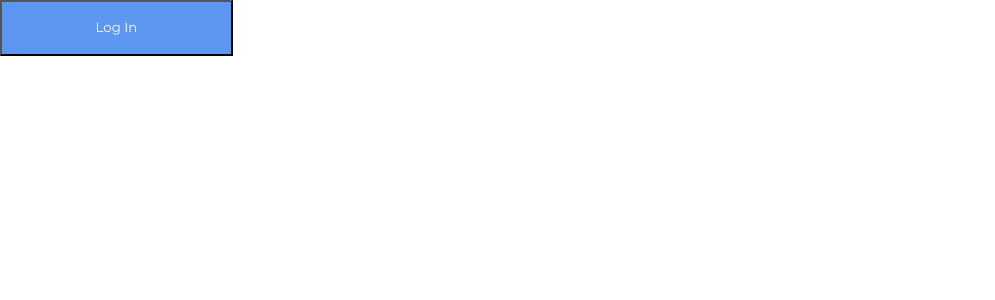
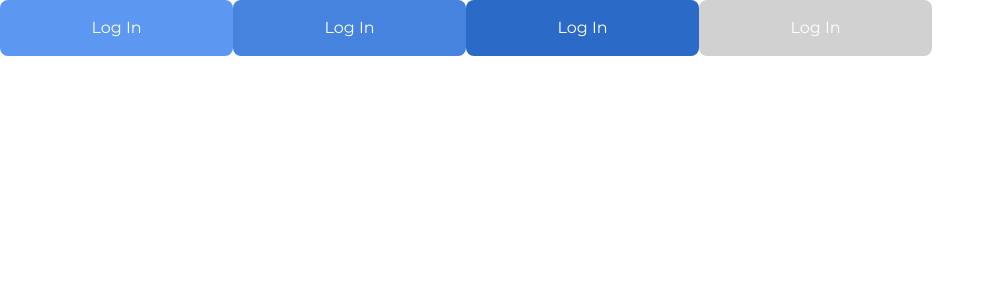
Before and after one commit to maksimov-evgeniy/chat-app, a React (Create React App) app: page / in a window 1280 px wide. Shown: the top 300 px of the page, without its empty margins (0-995 px from the left). Built offline with nearby package versions, Linux system fonts and the light colour scheme.

Commit message:
feat: add button component

```diff
--- a/src/App.tsx
+++ b/src/App.tsx
@@ -8,6 +8,9 @@ function App() {
   return (
     <div className="App">
       <Button buttonText="Log In" onClick={() => console.log("Hello!")} />
+      <Button buttonText="Log In" hover={true} />
+      <Button buttonText="Log In" active={true} />
+      <Button buttonText="Log In" disabled={true} />
     </div>
   );
 }
--- a/src/components/atoms/button/index.tsx
+++ b/src/components/atoms/button/index.tsx
@@ -3,18 +3,35 @@ import "./style.css";
 
 interface IButton {
   buttonText: string;
-  onClick: () => void;
-  disabled?: string;
+  onClick?: () => void;
+  disabled?: boolean;
+  active?: boolean;
+  hover?: boolean;
 }
 
 export const Button: React.FC<IButton> = ({
   buttonText,
   onClick,
   disabled,
+  active,
+  hover,
 }) => {
-  let classNames: string[] = ["text-input"];
+  let classNames: string[] = ["button"];
+
+  // const [isEnable, setState] = useState('')
+
+  if (hover) {
+    classNames.push("button__state--hover");
+  }
+  if (active) {
+    classNames.push("button__state--active");
+  }
   return (
-    <button className={classNames.join(" ")} onClick={onClick}>
+    <button
+      className={classNames.join(" ")}
+      onClick={onClick}
+      disabled={disabled}
+    >
       {buttonText}
     </button>
   );
--- a/src/components/atoms/button/style.css
+++ b/src/components/atoms/button/style.css
@@ -1,7 +1,25 @@
-.text-input {
-  font-family: "montserrat";
+.button {
   width: 233px;
   height: 56px;
   background-color: #5c98f1;
+  font-family: "montserrat";
+  font-size: 16px;
   color: #fff;
+  border-radius: 8px;
+  border: none;
 }
+.button:hover {
+  background-color: #4583de;
+}
+.button:active {
+  background-color: #2c6ac7;
+}
+.button[disabled] {
+  background-color: #d1d1d1;
+}
+.button__state--hover {
+  background-color: #4583de;
+}
+.button__state--active {
+  background-color: #2c6ac7;
+}
--- a/src/index.css
+++ b/src/index.css
@@ -6,13 +6,16 @@
   box-sizing: border-box;
 }
 h1 {
-  font-size: 56px;
+  font-size: 48px;
+  font-weight: 800;
 }
 h2 {
-  font-size: 40px;
+  font-size: 27px;
+  font-weight: 700;
 }
 h3 {
   font-size: 27px;
+  font-weight: 700;
 }
 
 body {
```
